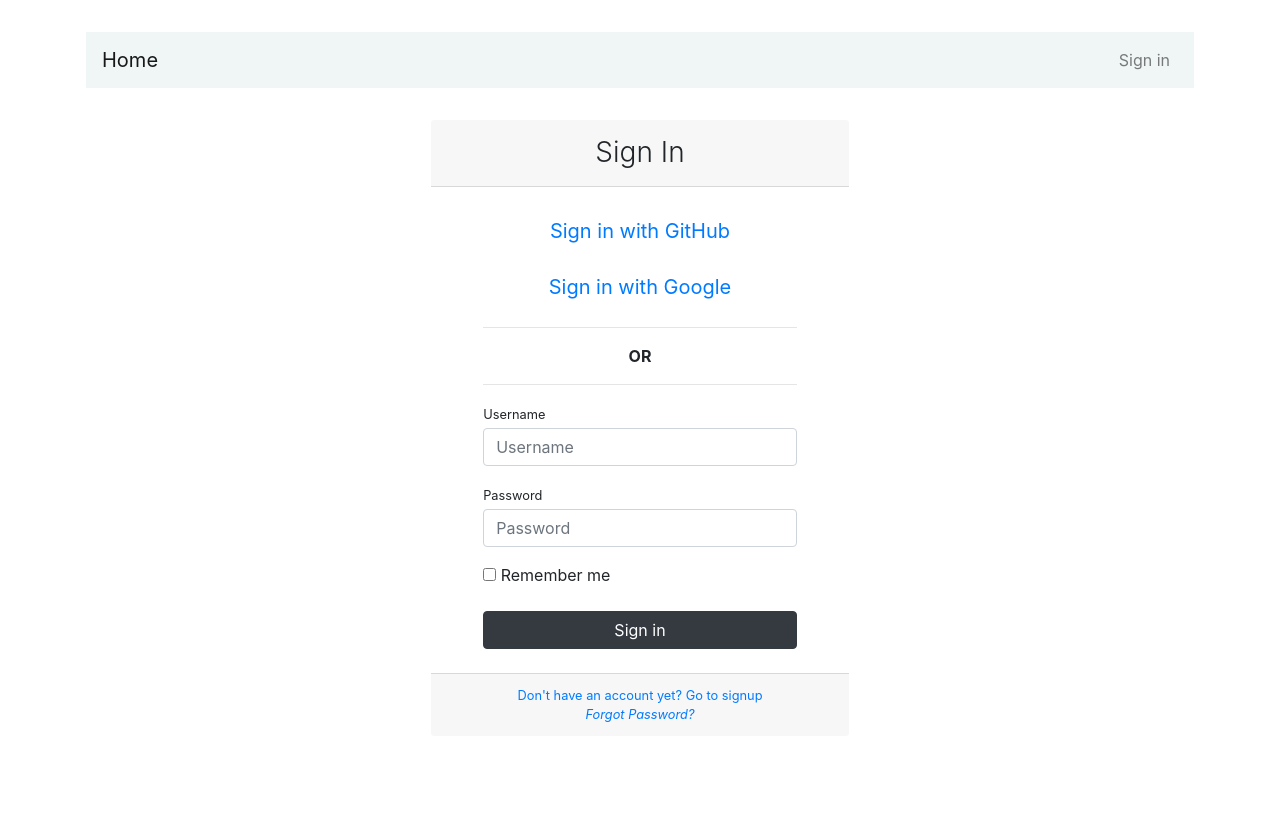
After one commit to luisb/django_user_management, a Django app: page /login/ in a window 1280 px wide. The commit adds this page. Run offline with Django 5.2, Linux system fonts and the light colour scheme; some libraries are stand-ins or nearby versions.

Commit message:
Create login form, view, urls. Logout. Update template links

```diff
--- a/user_management/user_management/settings.py
+++ b/user_management/user_management/settings.py
@@ -122,3 +122,9 @@ STATIC_URL = 'static/'
 # https://docs.djangoproject.com/en/5.0/ref/settings/#default-auto-field
 
 DEFAULT_AUTO_FIELD = 'django.db.models.BigAutoField'
+
+# 30 days
+SESSION_COOKIE_AGE = 60 * 60 * 24 * 30
+
+LOGIN_REDIRECT_URL = '/'
+LOGIN_URL = 'login'
--- a/user_management/user_management/urls.py
+++ b/user_management/user_management/urls.py
@@ -16,8 +16,15 @@ Including another URLconf
 """
 from django.contrib import admin
 from django.urls import path, include
+from django.contrib.auth import views as auth_views
+from users.views import CustomLoginView
+from users.forms import LoginForm
 
 urlpatterns = [
     path('admin/', admin.site.urls),
     path('', include('users.urls')),
+    path('login/', CustomLoginView.as_view(redirect_authenticated_user=True,
+                                           template_name='users/login.html',
+                                           authentication_form=LoginForm), name='login'),
+    path('logout/', auth_views.LogoutView.as_view(template_name='users/logout.html'), name='logout'),
 ]
--- a/user_management/users/forms.py
+++ b/user_management/users/forms.py
@@ -1,6 +1,6 @@
 from django import forms
 from django.contrib.auth.models import User
-from django.contrib.auth.forms import UserCreationForm
+from django.contrib.auth.forms import UserCreationForm, AuthenticationForm
 
 class RegisterForm(UserCreationForm):
     first_name = forms.CharField(max_length=100,
@@ -45,3 +45,27 @@ class RegisterForm(UserCreationForm):
         model = User
         fields = ['first_name', 'last_name', 'username', 'email',
                   'password1', 'password2']
+
+class LoginForm(AuthenticationForm):
+    username = forms.CharField(max_length=100,
+                               required=True,
+                               widget=forms.TextInput(attrs={
+                                   'placeholder': 'Username',
+                                   'class': 'form-control',
+                               }))
+
+    password = forms.CharField(max_length=50,
+                               required=True,
+                               widget=forms.PasswordInput(attrs={
+                                   'placeholder': 'Password',
+                                   'class': 'form-control',
+                                   'data-toggle': 'password',
+                                   'id': 'password',
+                                   'name': 'password',
+                               }))
+
+    remember_me = forms.BooleanField(required=False)
+
+    class Meta:
+        model = User
+        fields = ['username', 'password', 'remember_me']
--- a/user_management/users/templates/users/base.html
+++ b/user_management/users/templates/users/base.html
@@ -21,9 +21,12 @@
               </button>
               <div class="collapse navbar-collapse" id="navbarCollapse">
                   <div class="navbar-nav ml-auto">
+                    {% if user.is_authenticated %}
                     <a href="#" class="nav-item nav-link">Profile</a>
-                    <a href="#" class="nav-item nav-link">Logout</a>
-                    <a href="#" class="nav-item nav-link">Sign in</a>
+                    <a href="{% url 'logout' %}" class="nav-item nav-link">Logout</a>
+                    {% else %}
+                    <a href="{% url 'login' %}" class="nav-item nav-link">Sign in</a>
+                    {% endif %}
                   </div>
               </div>
           </nav>
--- a/user_management/users/templates/users/home.html
+++ b/user_management/users/templates/users/home.html
@@ -9,8 +9,8 @@
         </p>
         <hr class="my-4">
         <p class="lead">
-            <a class="btn btn-primary btn-lg" href="#" role="button">Logout</a>
-            <a class="btn btn-primary btn-lg" href="#" role="button">Sign in</a>
+            <a class="btn btn-primary btn-lg" href="{% url 'logout' %}" role="button">Logout</a>
+            <a class="btn btn-primary btn-lg" href="{% url 'login' %}" role="button">Sign in</a>
         </p>
     </div>
 
--- /dev/null
+++ b/user_management/users/templates/users/login.html
@@ -0,0 +1,79 @@
+{% extends "users/base.html" %}
+{% block title %} Login Page {% endblock title%}
+{% block content %}
+    <div class="form-content my-3 p-3">
+        <div class="container">
+            <div class="row justify-content-center">
+                <div class="col-lg-5">
+                    <div class="card shadow-lg border-0 rounded-lg mt-0 mb-3">
+                        <div class="card-header justify-content-center">
+                          <h3 class="font-weight-light my-1 text-center">Sign In</h3>
+                        </div>
+                        {% if form.errors %}
+                            <div class="alert alert-danger alert-dismissible" role="alert">
+                                <div id="form_errors">
+                                    {% for key, value in form.errors.items %}
+                                        <strong>{{ value }}</strong>
+                                    {% endfor %}
+                                </div>
+                                <button type="button" class="close" data-dismiss="alert" aria-label="Close">
+                                    <span aria-hidden="true">&times;</span>
+                                </button>
+                            </div>
+                        {% endif %}
+                        <div class="card-body">
+                            <form method="POST">
+                                {% csrf_token %}
+                                <div class="form-row">
+                                    <div class="col-md-10 offset-md-1">
+                                        <div class="form-group">
+                                            <a href="#"
+                                                   class="btn btn-link btn-lg active btn-block">Sign in with GitHub</a>
+                                            <a href="#"
+                                                   class="btn btn-link btn-lg active btn-block">Sign in with Google</a>
+                                            <hr>
+                                            <p class="text-center"><strong>OR</strong></p>
+                                            <hr>
+                                            <label class="small mb-1">Username</label>
+                                            {{ form.username }}
+                                        </div>
+                                    </div>
+                                </div>
+                                <div class="form-row">
+                                    <div class="col-md-10 offset-md-1">
+                                        <div class="form-group">
+                                          <label class="small mb-1">Password</label>
+                                          {{ form.password }}
+                                        </div>
+                                    </div>
+                                </div>
+                                <div class="form-row">
+                                    <div class="col-md-10 offset-md-1">
+                                        <div class="form-group">
+                                            <!-- Add a Remember me functionality -->
+                                            {{ form.remember_me }}
+                                            <label> Remember me</label>
+                                        </div>
+                                    </div>
+                                </div>
+                                <div class="form-row">
+                                    <div class="col-md-10 offset-md-1">
+                                        <div class="form-group mt-0 mb-1">
+                                          <button name="login" class="col-md-12 btn btn-dark" id="login">Sign in</button>
+                                        </div>
+                                    </div>
+                                </div>
+                            </form>
+                        </div>
+                        <div class="card-footer text-center">
+                            <div class="small">
+                                <a href="{% url 'users-register' %}">Don't have an account yet? Go to signup</a><br>
+                                <a href="#"><i>Forgot Password?</i></a>
+                            </div>
+                        </div>
+                    </div>
+                </div>
+            </div>
+        </div>
+     </div>
+{% endblock content %}
--- a/user_management/users/templates/users/register.html
+++ b/user_management/users/templates/users/register.html
@@ -75,7 +75,7 @@
                     </div>
                     <div class="card-footer text-center">
                         <div class="small">
-                            <a href="#">Have an account? Go to Sign in</a>
+                            <a href="{% url 'login' %}">Have an account? Go to Sign in</a>
                         </div>
                     </div>
                 </div>
--- a/user_management/users/views.py
+++ b/user_management/users/views.py
@@ -1,8 +1,12 @@
+from typing import Any
+from django.contrib.auth.forms import AuthenticationForm
+from django.http import HttpRequest, HttpResponse
 from django.shortcuts import render, redirect
 from django.contrib import messages
 from django.views import View
+from django.contrib.auth.views import LoginView
 
-from .forms import RegisterForm
+from .forms import RegisterForm, LoginForm
 
 # Create your views here.
 def home(request):
@@ -12,6 +16,14 @@ class RegisterView(View):
     form_class = RegisterForm
     initial = {'key': 'value'}
     template_name = 'users/register.html'
+
+    def dispatch(self, request, *args, **kwargs):
+        # redirect to the home page if a user tries to access the registration page while logged in
+        if request.user.is_authenticated:
+            return redirect(to='/')
+
+        # else process dispatch as it normally would
+        return super(RegisterView, self).dispatch(request, *args, **kwargs)
 
     def get(self, request, *args, **kwargs):
         form = self.form_class(initial=self.initial)
@@ -26,6 +38,22 @@ class RegisterView(View):
             username = form.cleaned_data.get('username')
             messages.success(request, f'Account created for {username}')
 
-            return redirect(to='/')
+            return redirect(to='login')
 
         return render(request, self.template_name, {'form': form})
+
+class CustomLoginView(LoginView):
+    form_class = LoginForm
+
+    def form_valid(self, form):
+        remember_me = form.cleaned_data.get('remember_me')
+
+        if not remember_me:
+            # set session expiry to 0 seconds. This will automatically close the session after the browser is closed.
+            self.request.session.set_expiry(0)
+
+            # Set session as modified to force data updates/cookie to be saved.
+            self.request.session.modified = True
+
+        # else browser session will be as long as the session cookie time "SESSION_COOKIE_AGE" defined in settings.py
+        return super(CustomLoginView, self).form_valid(form)
```
Also changed, not shown: user_management/users/templates/users/logout.html (added, +15 -0 lines).
